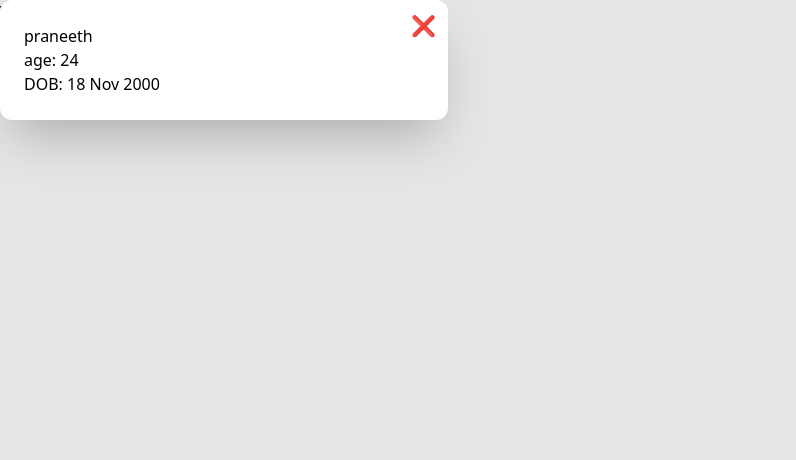
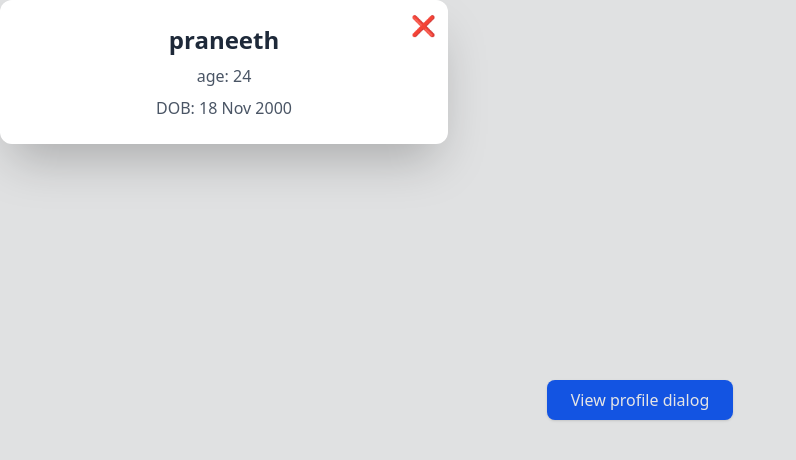
Before and after one commit to PraneethBunny123/All-App, a React (Vite) app: page / in a window 1280 px wide. Both pictures are taken after a click on the button "View profile dialog". Shown: the top 460 px of the page, without its empty margins (0-796 px from the left). Built offline with nearby package versions, Linux system fonts and the light colour scheme.

Commit message:
Added styles to the DialogProfile

```diff
--- a/src/project-apps/Modal/DialogProfile.jsx
+++ b/src/project-apps/Modal/DialogProfile.jsx
@@ -14,13 +14,18 @@ const DialogProfile = () => {
     }
 
     return (
-        <div>
-            <button onClick={handleOpenModal}>View profile dialog</button>
+        <div className="min-h-screen flex items-center justify-center bg-gray-50">
+            <button
+                onClick={handleOpenModal}
+                className="bg-blue-600 text-white px-6 py-2 rounded-lg shadow hover:bg-blue-700 transition"
+            >
+                View profile dialog
+            </button>
             <DialogModal dialogRef={dialogRef}>
-                <div>
-                    <h1>praneeth</h1>
-                    <p>age: 24</p>
-                    <p>DOB: 18 Nov 2000</p>
+                <div className="space-y-2 text-center">
+                    <h1 className="text-2xl font-semibold text-gray-800">praneeth</h1>
+                    <p className="text-gray-600">age: 24</p>
+                    <p className="text-gray-600">DOB: 18 Nov 2000</p>
                 </div>
             </DialogModal>
         </div>
```
